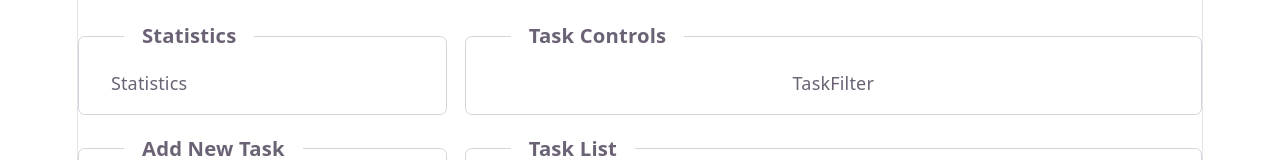
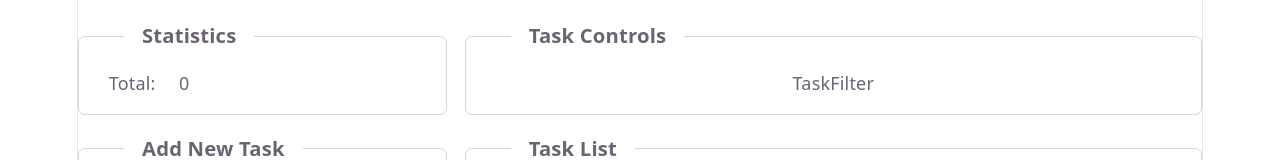
Before and after one commit to kolesnikova-dev/react-dashboard, a React (Vite) app: page / in a window 1280 px wide. Shown: the part 292-452 px from the top of the page. Built offline with nearby package versions, Linux system fonts and the light colour scheme; no server answers.

Commit message:
feat: Add Statistics component

```diff
--- a/src/components/Statistics/Statistics.tsx
+++ b/src/components/Statistics/Statistics.tsx
@@ -1,7 +1,14 @@
+import { useTasks } from "../../hooks/index";
+
 import { TailwindGrid } from "../internal";
 
+
 export const Statistics = () => {
+  const {tasks} = useTasks();
+  const totalTasks = tasks.length;
   return (
-    <TailwindGrid>Statistics</TailwindGrid>
+    <TailwindGrid>
+      <div className="flex justify-around"><span>Total:</span><span>{totalTasks}</span></div>
+    </TailwindGrid>
   )
 }
```
